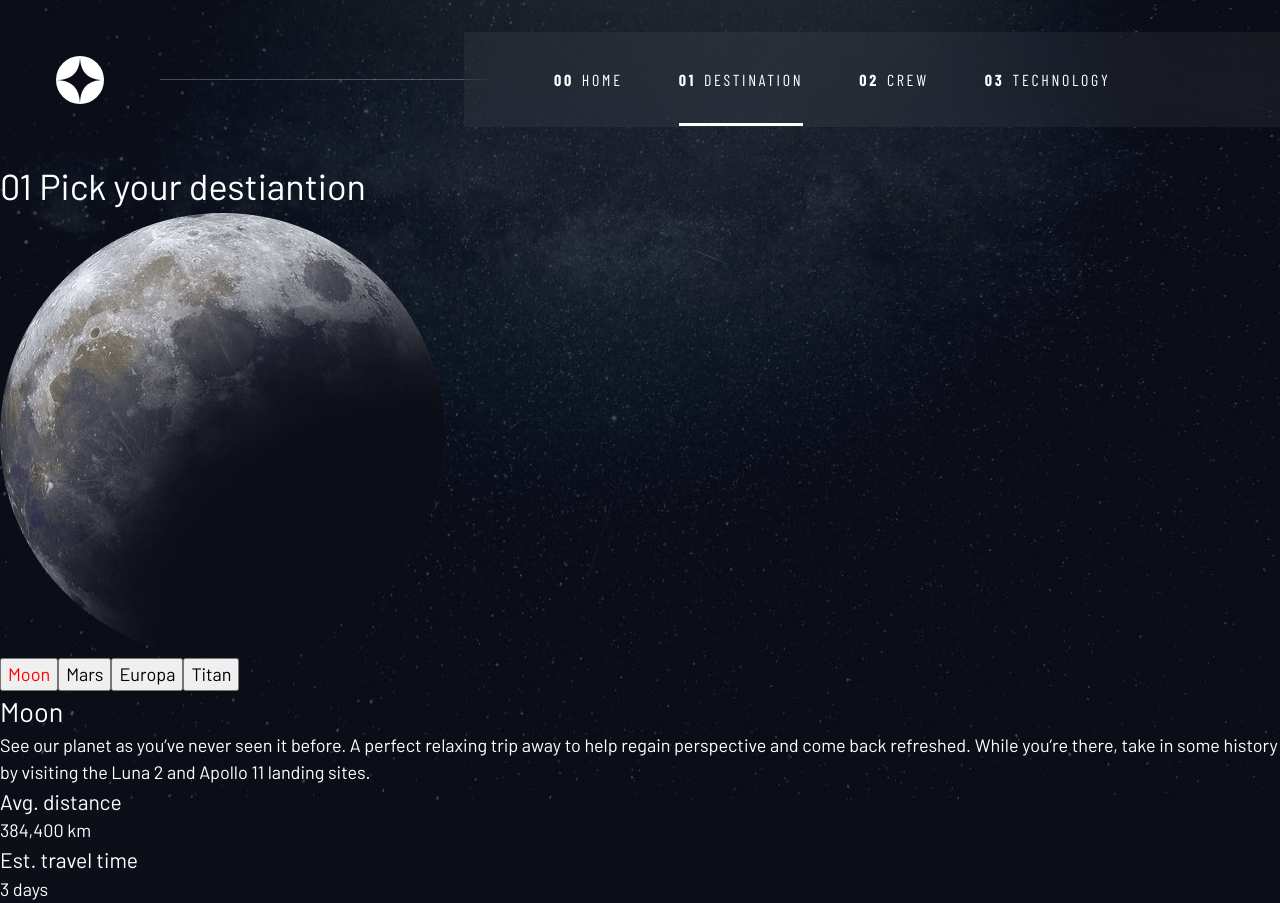
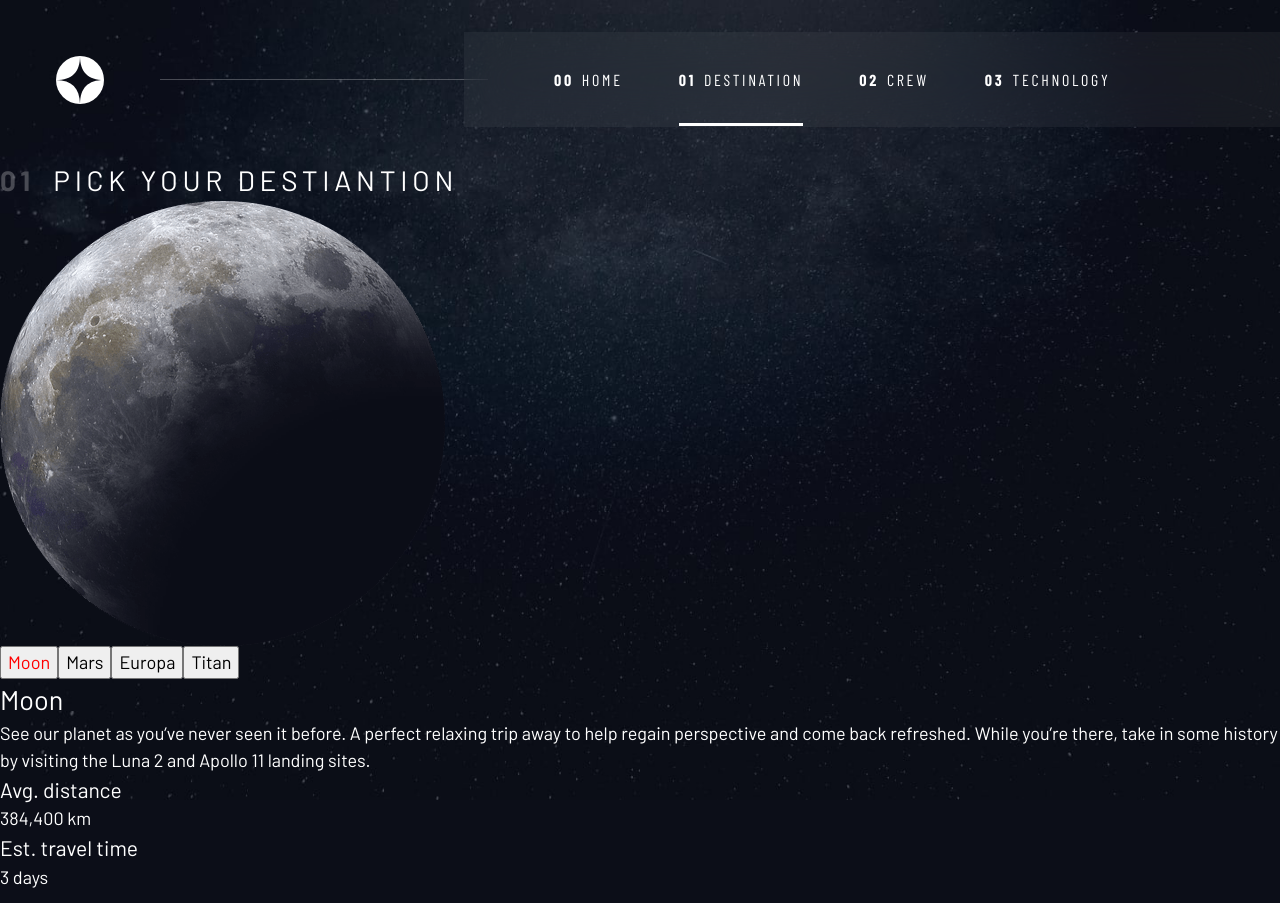
Before and after one commit to marazza-dev/space-tourism-react, a React (Vite) app: page /destination in a window 1280 px wide. Built offline with nearby package versions, Linux system fonts and the light colour scheme; a web font is replaced by a local one.

Commit message:
update destination page :: add styles

```diff
--- a/src/pages/Destination/Destination.jsx
+++ b/src/pages/Destination/Destination.jsx
@@ -42,7 +42,25 @@ const destinations = [
 ];
 
 const Main = styled.main``;
-const MainTitle = styled.h1``;
+const MainTitle = styled.h1`
+  font-family: ${(props) => props.theme.ffSansCondense};
+  font-size: 1rem;
+  text-transform: uppercase;
+  letter-spacing: 4.72px;
+
+  & span {
+    margin-right: 0.5rem;
+    font-weight: 700;
+    color: hsl(0 0% 100% / 0.25);
+  }
+
+  @media (min-width: ${(props) => props.theme.brSmall}) {
+    font-size: 1.25rem;
+  }
+  @media (min-width: ${(props) => props.theme.brMedium}) {
+    font-size: 1.75rem;
+  }
+`;
 const TabList = styled.div``;
 const TabItem = styled.button`
   & ${(props) => props.active} {
```
